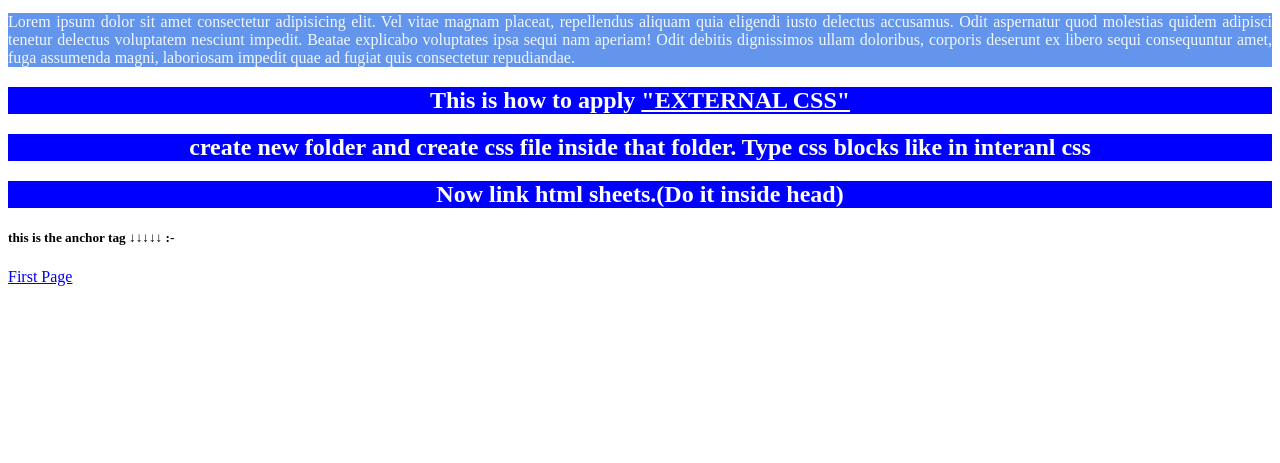
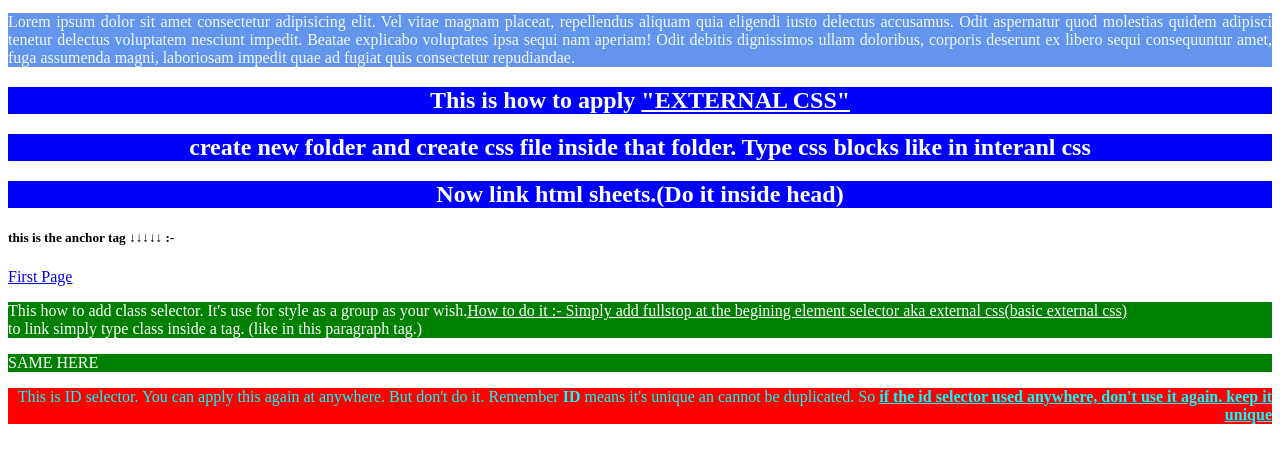
Before and after one commit to MPawan230/Demo-2, a plain HTML site: page index.html in a window 1280 px wide. Shown: the part 101-564 px from the top of the page. Drawn offline with Linux system fonts and the light colour scheme.

Commit message:
Selectors

```diff
--- a/CSS/style.css
+++ b/CSS/style.css
@@ -3,3 +3,14 @@ h2{
     text-align: center;
     color: white;
 }
+
+.h3{
+    background-color: green;
+    color: white;
+}
+
+#sample-ID{
+    background-color: red;
+    text-align: right;
+    color: cyan;
+}
--- a/index.html
+++ b/index.html
@@ -8,7 +8,7 @@
     <link rel="stylesheet" href="CSS/style.css">
 </head>
 <style>
-    p{
+    p {
         background-color: cornflowerblue;
         text-align: justify;
         color: aliceblue;
@@ -17,7 +17,8 @@
 
 <body>
     <h1 style="text-align: center; background-color: black; color: yellow;">This is called "In Line CSS"</h1>
-    <p>This is called "Internal CSS". <u><b>There is an code Block between end of head and start of body. That is how to create Internal CSS</b></u></p>
+    <p>This is called "Internal CSS". <u><b>There is an code Block between end of head and start of body. That is how to
+                create Internal CSS</b></u></p>
 
     <p>Lorem ipsum dolor sit amet consectetur adipisicing elit. Vel vitae magnam placeat, repellendus aliquam quia
         eligendi iusto delectus accusamus. Odit aspernatur quod molestias quidem adipisci tenetur delectus voluptatem
@@ -32,6 +33,16 @@
 
     <h5>this is the anchor tag ↓↓↓↓↓ :-</h5> <a href="icet.html">First Page</a>
 
+    <p class="h3">This how to add class selector. It's use for style as a group as your wish.<u>How to do it :- Simply
+            add fullstop
+            at the begining element selector aka external css(basic external css)</u> <br> to link simply type class
+        inside a tag. (like in this paragraph tag.)
+    </p>
+    <p class="h3">SAME HERE</p>
+
+    <p id="sample-ID">This is ID selector. You can apply this again at anywhere. But don't do it. Remember <b>ID</b> means it's
+        unique an cannot be duplicated. So <u><b>if the id selector used anywhere, don't use it again. keep it unique</b></u></p>
+
 </body>
 
 </html>
```
